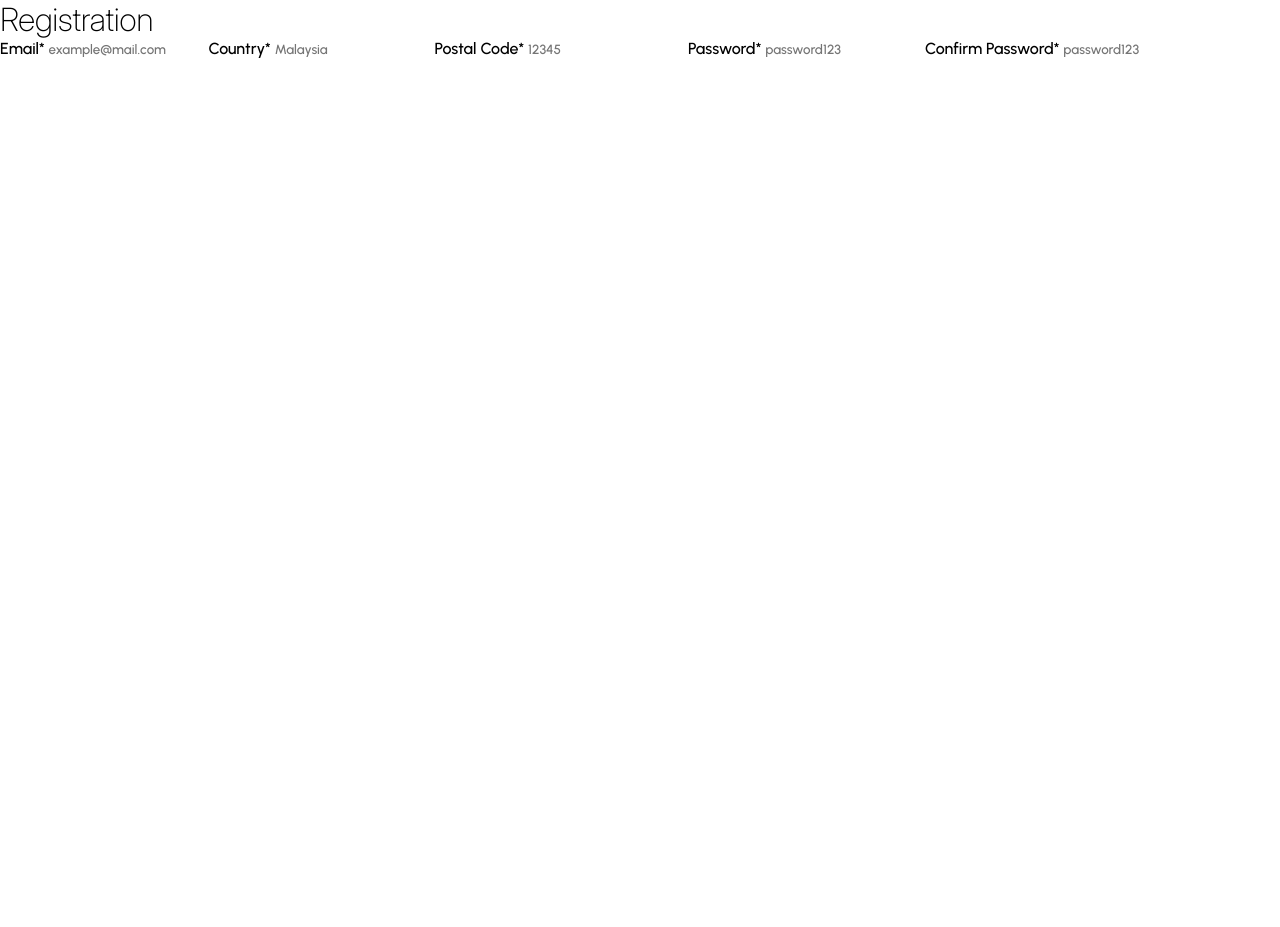
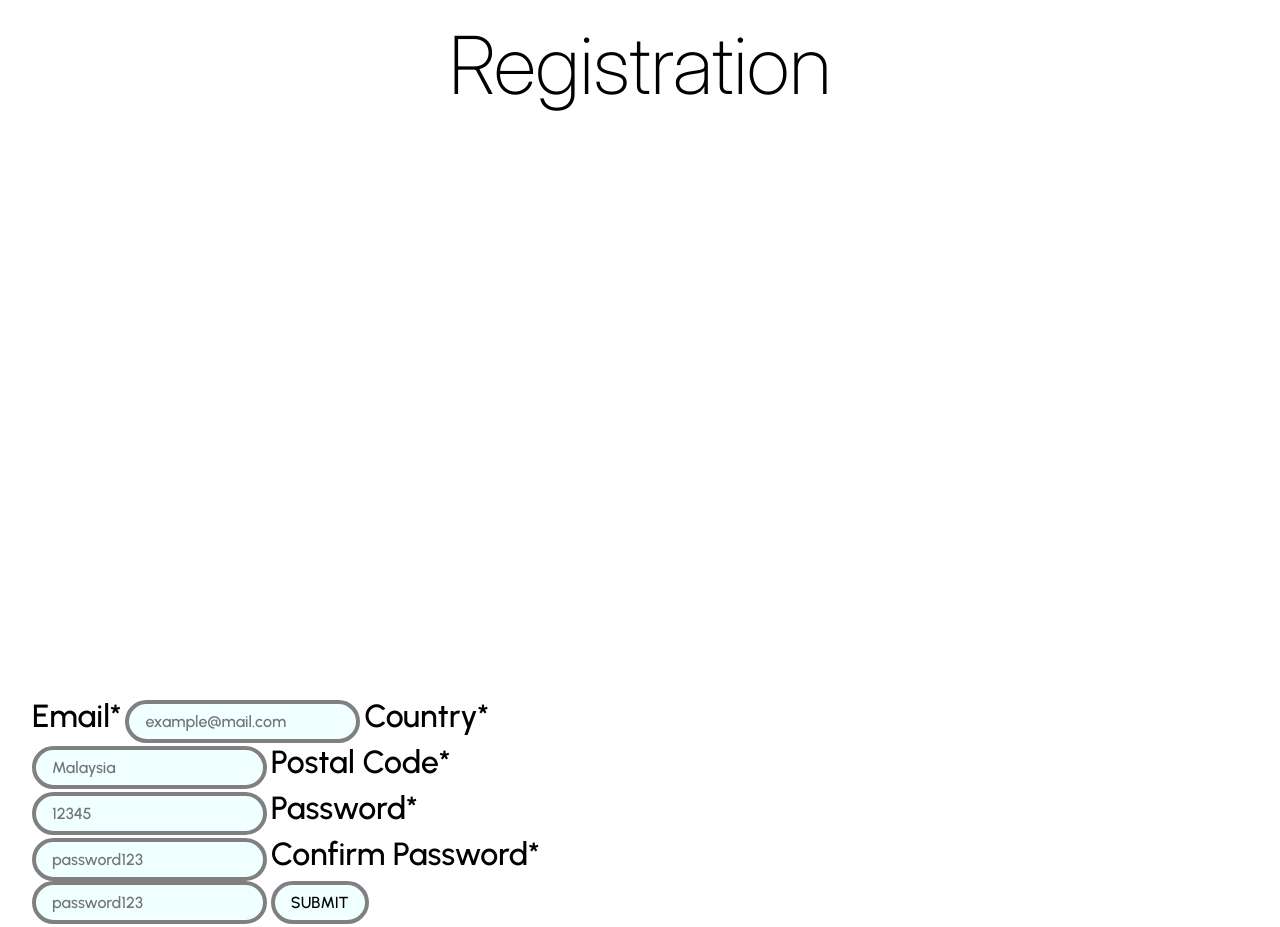
Before and after one commit to J0e-Quan/js-validation-form, a website built with webpack: page src/index.html in a window 1280 px wide. Shown: the top 927 px of the page. Before the commit the page ends 800 px from the top, so only its background shows below. Built offline with nearby package versions, Linux system fonts and the light colour scheme; files whose address does not match are found by name.

Commit message:
Implement basic styling

```diff
--- a/src/index.html
+++ b/src/index.html
@@ -62,6 +62,7 @@
           placeholder="password123"
           required
         />
+        <button type="submit">SUBMIT</button>
       </form>
     </div>
   </body>
--- a/src/styles.css
+++ b/src/styles.css
@@ -55,3 +55,31 @@ button {
   background-color: none;
   outline: none;
 }
+
+body {
+  padding: 1rem 2rem;
+}
+
+.grid {
+  display: grid;
+  grid-template-columns: 1fr 1fr;
+  grid-template-rows: 3fr 1fr 2fr 0.5fr 1fr 2fr 0.5fr 1fr;
+}
+
+.title {
+  font-size: 5rem;
+  text-align: center;
+  grid-column: 1 / -1;
+}
+
+label {
+  font-size: 2rem;
+}
+
+input, button {
+  background-color: azure;
+  border: 4px solid gray;
+  border-radius: 24px;
+  padding: 0.5rem 1rem;
+  font-size: 1rem;
+}
```
